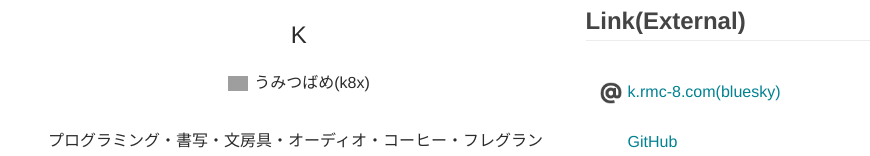
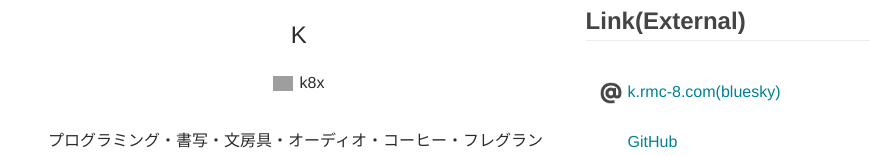
Before and after one commit to rmc8/svelte-blog-scriptone, a SvelteKit app: page /about in a window 1280 px wide. Shown: the part 1660-1816 px from the top of the page, without its empty margins (48-918 px from the left). Built offline with nearby package versions, Linux system fonts and the light colour scheme; grey boxes are pictures that could not be loaded.

Commit message:
fix discord_id

```diff
--- a/src/components/Footer.svelte
+++ b/src/components/Footer.svelte
@@ -44,7 +44,7 @@
 							alt="DiscordIcon"
 							class="discord_icon"
 						/>
-						うみつばめ(k8x)
+						k8x
 					</p>
 				</div>
 				<p style="padding:16px;">
```
